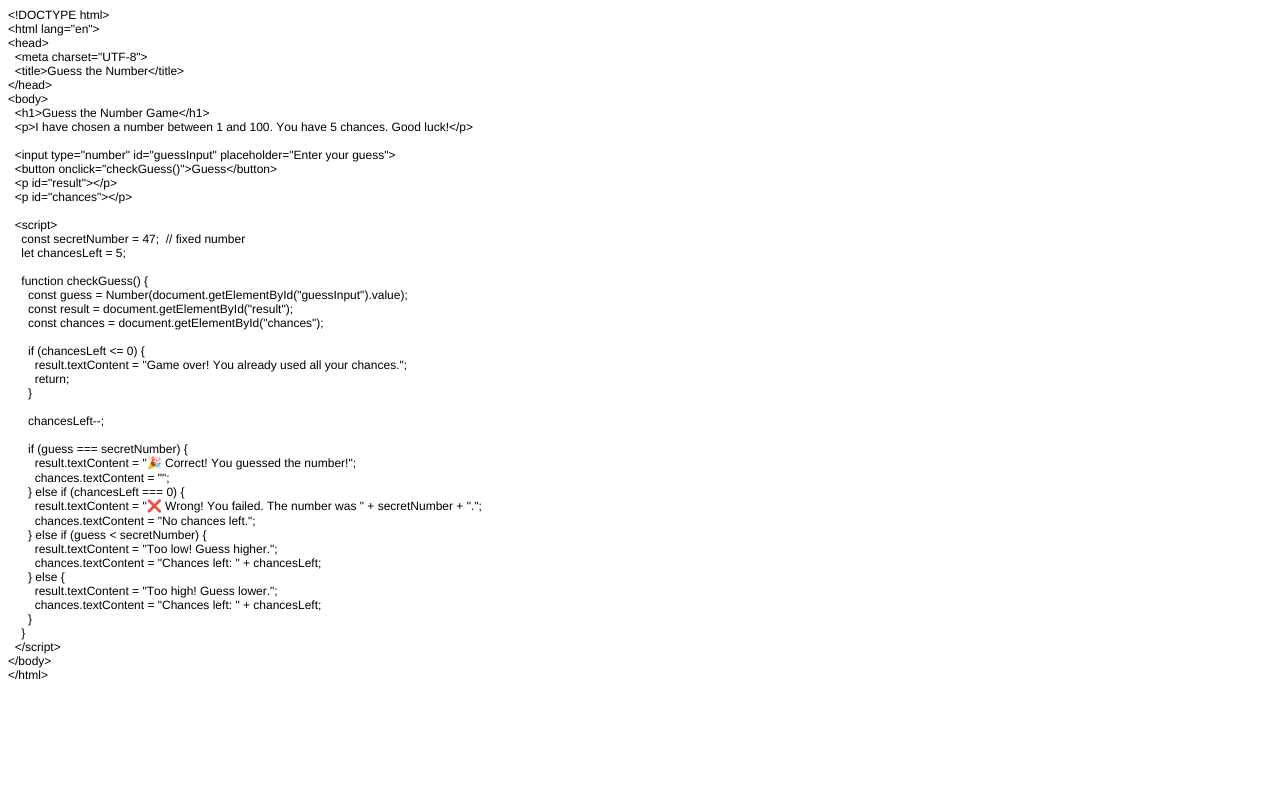
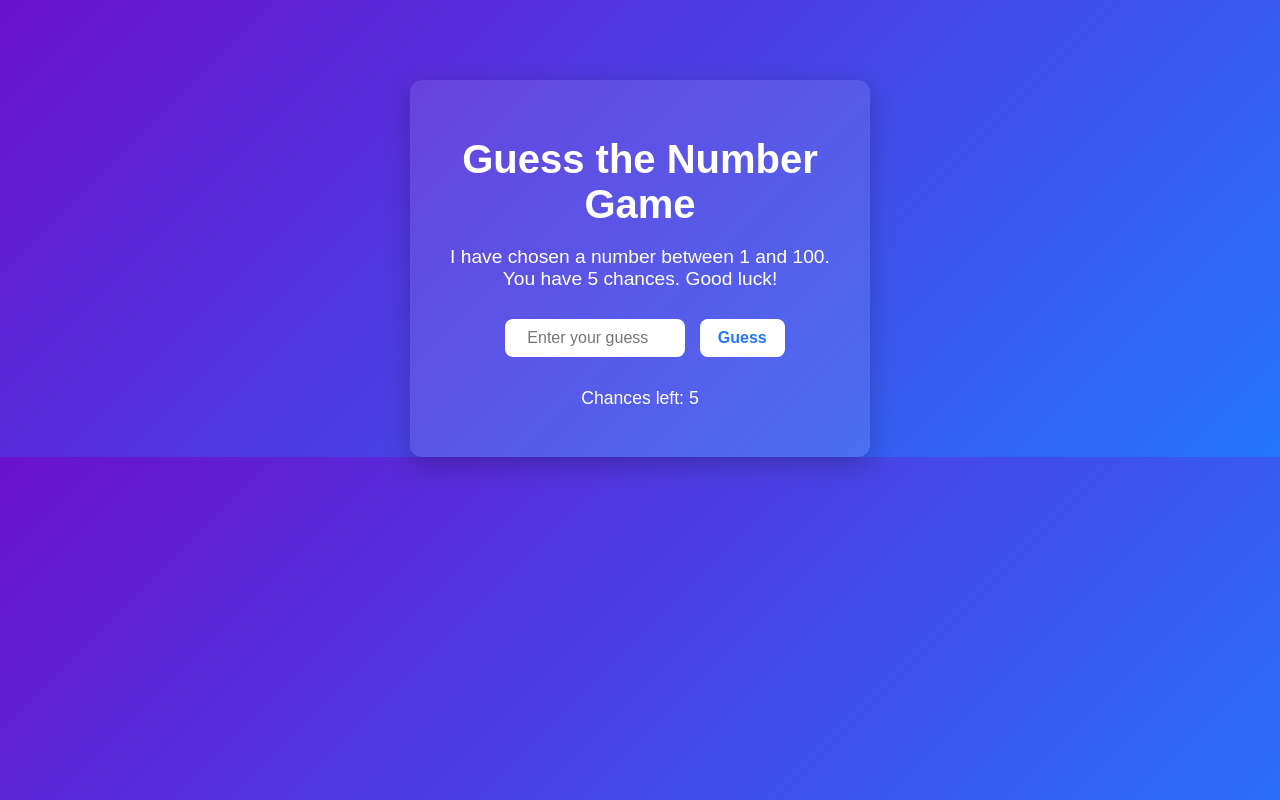
Before and after one commit to Jaen0302/Guess_Number, a plain HTML site: page index.html in a window 1280 px wide. Drawn offline with Linux system fonts and the light colour scheme.

Commit message:
Update index.html

```diff
--- a/index.html
+++ b/index.html
@@ -1,66 +1,109 @@
 <!DOCTYPE html>
-<html>
+<html lang="en">
 <head>
-  <meta http-equiv="Content-Type" content="text/html; charset=utf-8">
-  <meta http-equiv="Content-Style-Type" content="text/css">
-  <title></title>
-  <meta name="Generator" content="Cocoa HTML Writer">
-  <meta name="CocoaVersion" content="2575.7">
-  <style type="text/css">
-    p.p1 {margin: 0.0px 0.0px 0.0px 0.0px; font: 12.0px Helvetica; -webkit-text-stroke: #000000}
-    p.p2 {margin: 0.0px 0.0px 0.0px 0.0px; font: 12.0px Helvetica; -webkit-text-stroke: #000000; min-height: 14.0px}
-    span.s1 {font-kerning: none}
-    span.s2 {font: 12.0px 'Apple Color Emoji'; font-kerning: none}
+  <meta charset="UTF-8">
+  <title>Guess the Number</title>
+  <style>
+    body {
+      font-family: Arial, sans-serif;
+      background: linear-gradient(135deg, #6a11cb, #2575fc);
+      color: #fff;
+      text-align: center;
+      padding-top: 80px;
+      margin: 0;
+    }
+    h1 {
+      font-size: 2.5em;
+      margin-bottom: 10px;
+    }
+    p {
+      font-size: 1.2em;
+    }
+    input[type="number"] {
+      padding: 10px;
+      border-radius: 8px;
+      border: none;
+      font-size: 1em;
+      width: 160px;
+      margin: 10px;
+      text-align: center;
+    }
+    button {
+      padding: 10px 18px;
+      font-size: 1em;
+      border: none;
+      border-radius: 8px;
+      cursor: pointer;
+      background: #fff;
+      color: #2575fc;
+      font-weight: bold;
+      transition: background 0.2s;
+    }
+    button:hover {
+      background: #e6e6e6;
+    }
+    #result {
+      margin-top: 20px;
+      font-size: 1.3em;
+      font-weight: bold;
+    }
+    #chances {
+      margin-top: 10px;
+      font-size: 1.1em;
+    }
+    .card {
+      background: rgba(255,255,255,0.1);
+      border-radius: 12px;
+      padding: 30px;
+      max-width: 400px;
+      margin: 0 auto;
+      box-shadow: 0 8px 24px rgba(0,0,0,0.2);
+    }
   </style>
 </head>
 <body>
-<p class="p1"><span class="s1">&lt;!DOCTYPE html&gt;</span></p>
-<p class="p1"><span class="s1">&lt;html lang="en"&gt;</span></p>
-<p class="p1"><span class="s1">&lt;head&gt;</span></p>
-<p class="p1"><span class="s1"><span class="Apple-converted-space">  </span>&lt;meta charset="UTF-8"&gt;</span></p>
-<p class="p1"><span class="s1"><span class="Apple-converted-space">  </span>&lt;title&gt;Guess the Number&lt;/title&gt;</span></p>
-<p class="p1"><span class="s1">&lt;/head&gt;</span></p>
-<p class="p1"><span class="s1">&lt;body&gt;</span></p>
-<p class="p1"><span class="s1"><span class="Apple-converted-space">  </span>&lt;h1&gt;Guess the Number Game&lt;/h1&gt;</span></p>
-<p class="p1"><span class="s1"><span class="Apple-converted-space">  </span>&lt;p&gt;I have chosen a number between 1 and 100. You have 5 chances. Good luck!&lt;/p&gt;</span></p>
-<p class="p2"><span class="s1"></span><br></p>
-<p class="p1"><span class="s1"><span class="Apple-converted-space">  </span>&lt;input type="number" id="guessInput" placeholder="Enter your guess"&gt;</span></p>
-<p class="p1"><span class="s1"><span class="Apple-converted-space">  </span>&lt;button onclick="checkGuess()"&gt;Guess&lt;/button&gt;</span></p>
-<p class="p1"><span class="s1"><span class="Apple-converted-space">  </span>&lt;p id="result"&gt;&lt;/p&gt;</span></p>
-<p class="p1"><span class="s1"><span class="Apple-converted-space">  </span>&lt;p id="chances"&gt;&lt;/p&gt;</span></p>
-<p class="p2"><span class="s1"></span><br></p>
-<p class="p1"><span class="s1"><span class="Apple-converted-space">  </span>&lt;script&gt;</span></p>
-<p class="p1"><span class="s1"><span class="Apple-converted-space">    </span>const secretNumber = 47;<span class="Apple-converted-space">  </span>// fixed number</span></p>
-<p class="p1"><span class="s1"><span class="Apple-converted-space">    </span>let chancesLeft = 5;</span></p>
-<p class="p2"><span class="s1"></span><br></p>
-<p class="p1"><span class="s1"><span class="Apple-converted-space">    </span>function checkGuess() {</span></p>
-<p class="p1"><span class="s1"><span class="Apple-converted-space">      </span>const guess = Number(document.getElementById("guessInput").value);</span></p>
-<p class="p1"><span class="s1"><span class="Apple-converted-space">      </span>const result = document.getElementById("result");</span></p>
-<p class="p1"><span class="s1"><span class="Apple-converted-space">      </span>const chances = document.getElementById("chances");</span></p>
-<p class="p2"><span class="s1"></span><br></p>
-<p class="p1"><span class="s1"><span class="Apple-converted-space">      </span>if (chancesLeft &lt;= 0) {</span></p>
-<p class="p1"><span class="s1"><span class="Apple-converted-space">        </span>result.textContent = "Game over! You already used all your chances.";</span></p>
-<p class="p1"><span class="s1"><span class="Apple-converted-space">        </span>return;</span></p>
-<p class="p1"><span class="s1"><span class="Apple-converted-space">      </span>}</span></p>
-<p class="p2"><span class="s1"></span><br></p>
-<p class="p1"><span class="s1"><span class="Apple-converted-space">      </span>chancesLeft--;</span></p>
-<p class="p2"><span class="s1"></span><br></p>
-<p class="p1"><span class="s1"><span class="Apple-converted-space">      </span>if (guess === secretNumber) {</span></p>
-<p class="p1"><span class="s1"><span class="Apple-converted-space">        </span>result.textContent = "</span><span class="s2">🎉</span><span class="s1"> Correct! You guessed the number!";</span></p>
-<p class="p1"><span class="s1"><span class="Apple-converted-space">        </span>chances.textContent = "";</span></p>
-<p class="p1"><span class="s1"><span class="Apple-converted-space">      </span>} else if (chancesLeft === 0) {</span></p>
-<p class="p1"><span class="s1"><span class="Apple-converted-space">        </span>result.textContent = "</span><span class="s2">❌</span><span class="s1"> Wrong! You failed. The number was " + secretNumber + ".";</span></p>
-<p class="p1"><span class="s1"><span class="Apple-converted-space">        </span>chances.textContent = "No chances left.";</span></p>
-<p class="p1"><span class="s1"><span class="Apple-converted-space">      </span>} else if (guess &lt; secretNumber) {</span></p>
-<p class="p1"><span class="s1"><span class="Apple-converted-space">        </span>result.textContent = "Too low! Guess higher.";</span></p>
-<p class="p1"><span class="s1"><span class="Apple-converted-space">        </span>chances.textContent = "Chances left: " + chancesLeft;</span></p>
-<p class="p1"><span class="s1"><span class="Apple-converted-space">      </span>} else {</span></p>
-<p class="p1"><span class="s1"><span class="Apple-converted-space">        </span>result.textContent = "Too high! Guess lower.";</span></p>
-<p class="p1"><span class="s1"><span class="Apple-converted-space">        </span>chances.textContent = "Chances left: " + chancesLeft;</span></p>
-<p class="p1"><span class="s1"><span class="Apple-converted-space">      </span>}</span></p>
-<p class="p1"><span class="s1"><span class="Apple-converted-space">    </span>}</span></p>
-<p class="p1"><span class="s1"><span class="Apple-converted-space">  </span>&lt;/script&gt;</span></p>
-<p class="p1"><span class="s1">&lt;/body&gt;</span></p>
-<p class="p1"><span class="s1">&lt;/html&gt;</span></p>
+  <div class="card">
+    <h1>Guess the Number Game</h1>
+    <p>I have chosen a number between 1 and 100.<br>You have 5 chances. Good luck!</p>
+
+    <input type="number" id="guessInput" placeholder="Enter your guess" min="1" max="100">
+    <button onclick="checkGuess()">Guess</button>
+
+    <p id="result"></p>
+    <p id="chances"></p>
+  </div>
+
+  <script>
+    const secretNumber = 52;  // fixed number
+    let chancesLeft = 5;
+
+    const result = document.getElementById("result");
+    const chances = document.getElementById("chances");
+    chances.textContent = "Chances left: " + chancesLeft;
+
+    function checkGuess() {
+      if (chancesLeft <= 0) {
+        result.textContent = "Game over! You already used all your chances.";
+        return;
+      }
+
+      const guess = Number(document.getElementById("guessInput").value);
+      chancesLeft--;
+
+      if (guess === secretNumber) {
+        result.textContent = "🎉 Correct! You guessed the number!";
+        chances.textContent = "";
+      } else if (chancesLeft === 0) {
+        result.textContent = "❌ Wrong! The number was " + secretNumber + ".";
+        chances.textContent = "No chances left.";
+      } else if (guess < secretNumber) {
+        result.textContent = "Too low! Guess higher.";
+        chances.textContent = "Chances left: " + chancesLeft;
+      } else {
+        result.textContent = "Too high! Guess lower.";
+        chances.textContent = "Chances left: " + chancesLeft;
+      }
+    }
+  </script>
 </body>
 </html>
```
